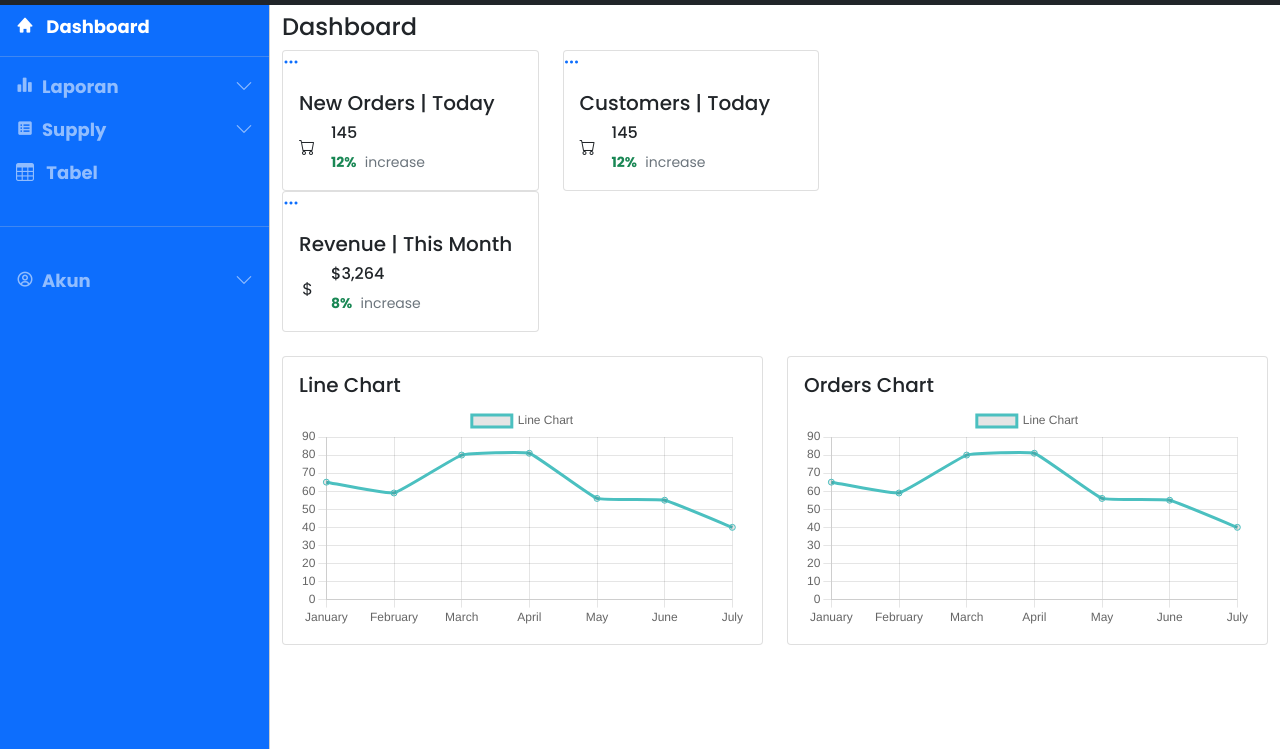
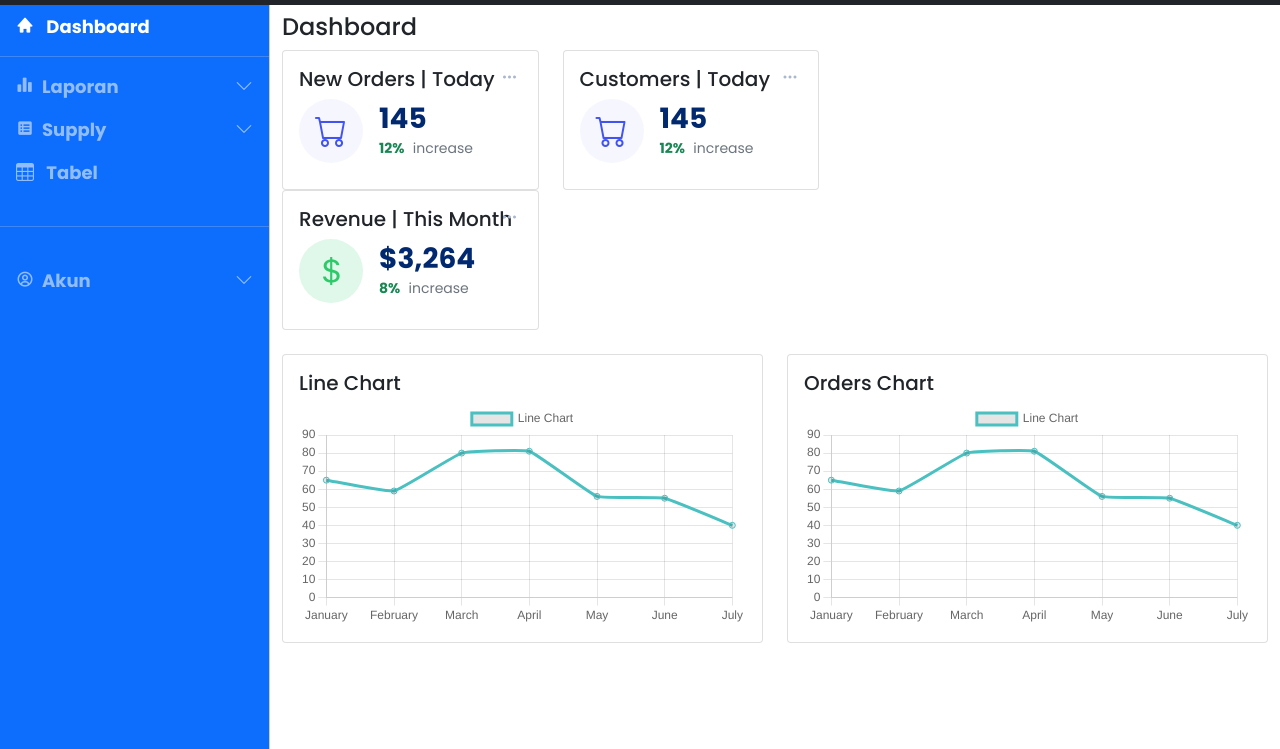
Before and after one commit to fauzananasta/final-project, a plain HTML site: page final-project/dashboard.html in a window 1280 px wide. Shown: the part 51-800 px from the top of the page. Drawn offline with nearby package versions, Linux system fonts and the light colour scheme.

Commit message:
Update style.css

```diff
--- a/final-project/css/style.css
+++ b/final-project/css/style.css
@@ -9,6 +9,7 @@
 :root {
   --offcanvas-width: 270px;
   --topNavbarHeight: 56px;
+  scroll-behavior: smooth;
 }
 .sidebar-nav {
   width: var(--offcanvas-width);
@@ -59,3 +60,78 @@ nav ul li a:hover{
 table{
   text-align: center;
 }
+
+.dashboard .filter {
+  position: absolute;
+  right: 0px;
+  top: 15px;
+}
+
+.dashboard .filter .icon {
+  color: #aab7cf;
+  padding-right: 20px;
+  padding-bottom: 5px;
+  transition: 0.3s;
+  font-size: 16px;
+}
+
+.dashboard .filter .icon:hover,
+.dashboard .filter .icon:focus {
+  color: #4154f1;
+}
+
+.dashboard .filter .dropdown-header {
+  padding: 8px 15px;
+}
+
+.dashboard .filter .dropdown-header h6 {
+  text-transform: uppercase;
+  font-size: 14px;
+  font-weight: 600;
+  letter-spacing: 1px;
+  color: #aab7cf;
+  margin-bottom: 0;
+  padding: 0;
+}
+
+.dashboard .filter .dropdown-item {
+  padding: 8px 15px;
+}
+
+
+/* Info Cards */
+.dashboard .info-card {
+  padding-bottom: 10px;
+}
+
+.dashboard .info-card h6 {
+  font-size: 28px;
+  color: #012970;
+  font-weight: 700;
+  margin: 0;
+  padding: 0;
+}
+
+.dashboard .card-icon {
+  font-size: 32px;
+  line-height: 0;
+  width: 64px;
+  height: 64px;
+  flex-shrink: 0;
+  flex-grow: 0;
+}
+
+.dashboard .sales-card .card-icon {
+  color: #4154f1;
+  background: #f6f6fe;
+}
+
+.dashboard .revenue-card .card-icon {
+  color: #2eca6a;
+  background: #e0f8e9;
+}
+
+.dashboard .customers-card .card-icon {
+  color: #ff771d;
+  background: #ffecdf;
+}
```
